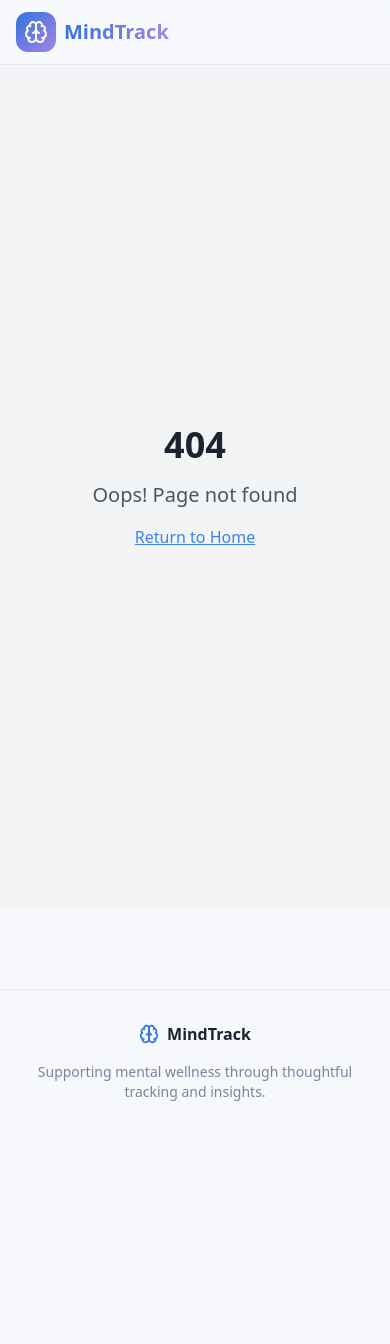
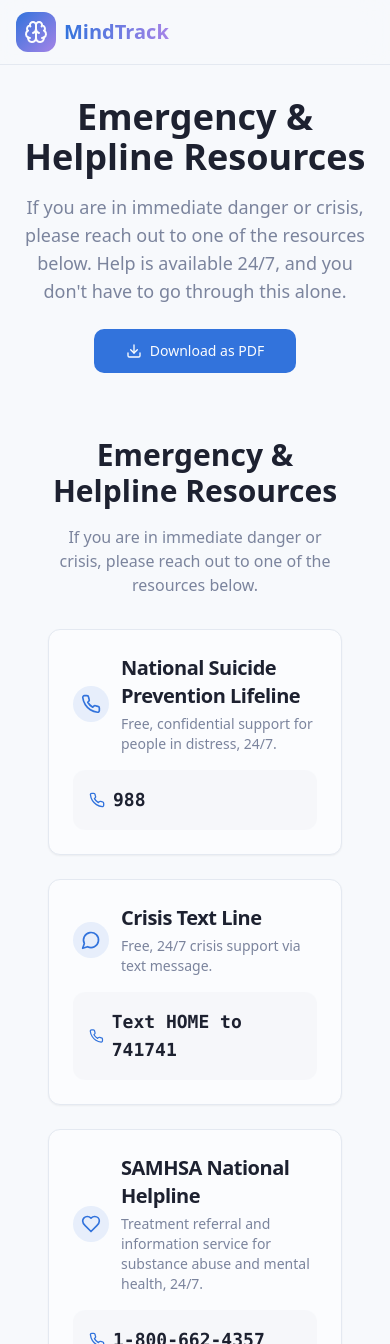
Before and after one commit to sidved890/moodsense-connect, a React (Vite) app: page /emergency-contacts in a window 390 px wide. Before the commit this address had no page. Shown: the top 1344 px of the page. Before the commit the page ends 1134 px from the top, so only its background shows below. Built offline with nearby package versions, Linux system fonts and the light colour scheme.

Commit message:
Add Emergency Contacts Page
Created a new page for emergency contacts and helpline resources. The page includes a title, introductory text, a list of placeholder resources with names, descriptions, and phone numbers, and a button to download the contact list as a PDF.

```diff
--- a/src/App.tsx
+++ b/src/App.tsx
@@ -12,6 +12,7 @@ import Report from "./pages/Report";
 import About from "./pages/About";
 import Login from "./pages/Login";
 import Signup from "./pages/Signup";
+import EmergencyContacts from "./pages/EmergencyContacts";
 import NotFound from "./pages/NotFound";
 
 const queryClient = new QueryClient();
@@ -30,6 +31,7 @@ const App = () => (
               <Route path="/dashboard" element={<Dashboard />} />
               <Route path="/report" element={<Report />} />
               <Route path="/about" element={<About />} />
+              <Route path="/emergency-contacts" element={<EmergencyContacts />} />
               <Route path="/login" element={<Login />} />
               <Route path="/signup" element={<Signup />} />
               {/* ADD ALL CUSTOM ROUTES ABOVE THE CATCH-ALL "*" ROUTE */}
--- /dev/null
+++ b/src/pages/EmergencyContacts.tsx
@@ -0,0 +1,151 @@
+import { Button } from "@/components/ui/button";
+import { Card, CardContent, CardDescription, CardHeader, CardTitle } from "@/components/ui/card";
+import { Download, Phone, MessageCircle, Heart } from "lucide-react";
+import jsPDF from 'jspdf';
+import html2canvas from 'html2canvas';
+
+interface EmergencyContact {
+  id: string;
+  name: string;
+  description: string;
+  phone: string;
+  icon: React.ComponentType<any>;
+}
+
+const emergencyContacts: EmergencyContact[] = [
+  {
+    id: "suicide-prevention",
+    name: "National Suicide Prevention Lifeline",
+    description: "Free, confidential support for people in distress, 24/7.",
+    phone: "988",
+    icon: Phone
+  },
+  {
+    id: "crisis-text",
+    name: "Crisis Text Line",
+    description: "Free, 24/7 crisis support via text message.",
+    phone: "Text HOME to 741741",
+    icon: MessageCircle
+  },
+  {
+    id: "samhsa",
+    name: "SAMHSA National Helpline",
+    description: "Treatment referral and information service for substance abuse and mental health, 24/7.",
+    phone: "1-800-662-4357",
+    icon: Heart
+  },
+  {
+    id: "domestic-violence",
+    name: "National Domestic Violence Hotline",
+    description: "Confidential support for those experiencing domestic violence, 24/7.",
+    phone: "1-800-799-7233",
+    icon: Phone
+  }
+];
+
+const EmergencyContacts = () => {
+  const downloadAsPDF = async () => {
+    const element = document.getElementById('emergency-contacts-content');
+    if (!element) return;
+
+    try {
+      const canvas = await html2canvas(element, {
+        scale: 2,
+        useCORS: true,
+        backgroundColor: '#ffffff'
+      });
+
+      const imgData = canvas.toDataURL('image/png');
+      const pdf = new jsPDF('p', 'mm', 'a4');
+
+      const imgWidth = 210; // A4 width in mm
+      const pageHeight = 295; // A4 height in mm
+      const imgHeight = (canvas.height * imgWidth) / canvas.width;
+      let heightLeft = imgHeight;
+
+      let position = 0;
+
+      pdf.addImage(imgData, 'PNG', 0, position, imgWidth, imgHeight);
+      heightLeft -= pageHeight;
+
+      while (heightLeft >= 0) {
+        position = heightLeft - imgHeight;
+        pdf.addPage();
+        pdf.addImage(imgData, 'PNG', 0, position, imgWidth, imgHeight);
+        heightLeft -= pageHeight;
+      }
+
+      pdf.save('emergency-contacts.pdf');
+    } catch (error) {
+      console.error('Error generating PDF:', error);
+    }
+  };
+
+  return (
+    <div className="min-h-screen bg-background py-8">
+      <div className="container mx-auto px-4 max-w-4xl">
+        <div className="mb-8 text-center">
+          <h1 className="text-4xl font-bold text-foreground mb-4">
+            Emergency & Helpline Resources
+          </h1>
+          <p className="text-lg text-muted-foreground max-w-2xl mx-auto mb-6">
+            If you are in immediate danger or crisis, please reach out to one of the resources below.
+            Help is available 24/7, and you don't have to go through this alone.
+          </p>
+          <Button onClick={downloadAsPDF} size="lg" className="gap-2">
+            <Download className="h-5 w-5" />
+            Download as PDF
+          </Button>
+        </div>
+
+        <div id="emergency-contacts-content" className="bg-background p-8">
+          <div className="mb-8 text-center print-block">
+            <h1 className="text-3xl font-bold mb-4">Emergency & Helpline Resources</h1>
+            <p className="text-muted-foreground">
+              If you are in immediate danger or crisis, please reach out to one of the resources below.
+            </p>
+          </div>
+
+          <div className="grid gap-6">
+            {emergencyContacts.map((contact) => {
+              const IconComponent = contact.icon;
+              return (
+                <Card key={contact.id} className="border border-border">
+                  <CardHeader className="pb-4">
+                    <div className="flex items-center gap-3">
+                      <div className="p-2 rounded-full bg-primary/10">
+                        <IconComponent className="h-5 w-5 text-primary" />
+                      </div>
+                      <div className="flex-1">
+                        <CardTitle className="text-xl">{contact.name}</CardTitle>
+                        <CardDescription className="mt-1">
+                          {contact.description}
+                        </CardDescription>
+                      </div>
+                    </div>
+                  </CardHeader>
+                  <CardContent className="pt-0">
+                    <div className="bg-muted/50 rounded-lg p-4">
+                      <div className="flex items-center gap-2">
+                        <Phone className="h-4 w-4 text-primary" />
+                        <span className="font-mono text-lg font-semibold">
+                          {contact.phone}
+                        </span>
+                      </div>
+                    </div>
+                  </CardContent>
+                </Card>
+              );
+            })}
+          </div>
+
+          <div className="mt-8 text-center text-sm text-muted-foreground print-block">
+            <p>Generated from MindTrack • Keep this information accessible</p>
+          </div>
+        </div>
+      </div>
+    </div>
+  );
+};
+
+export default EmergencyContacts;
```
